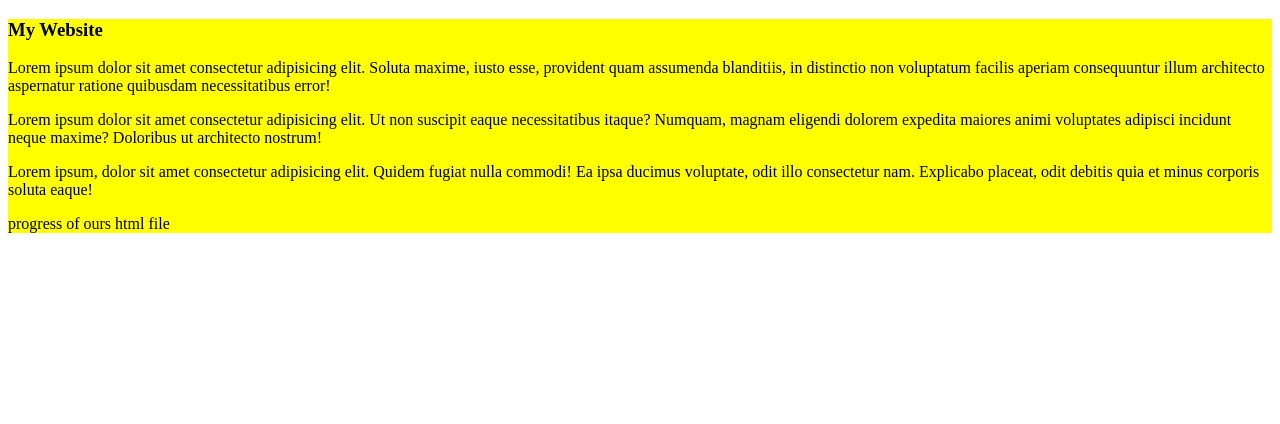
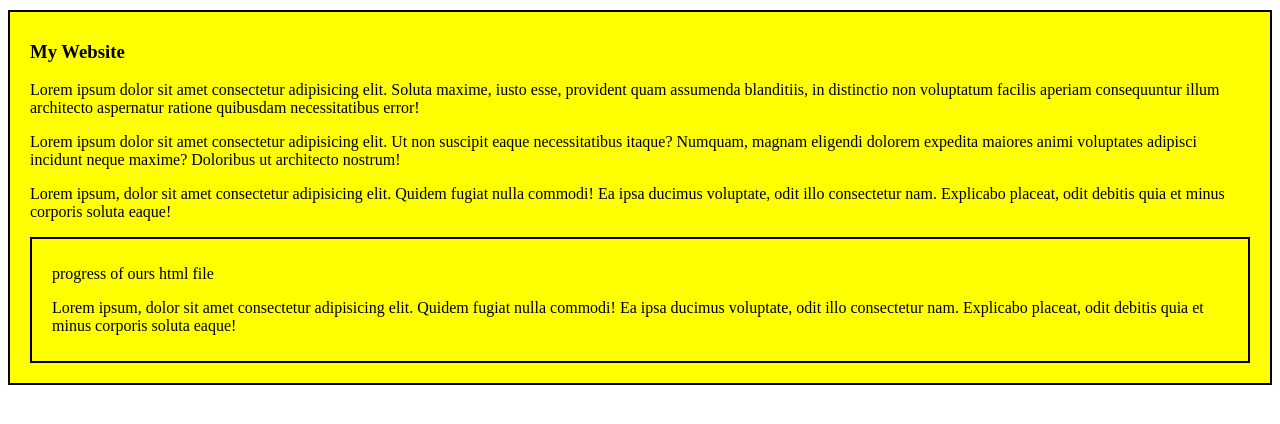
Before and after one commit to Mizan310/my-simple-website, a plain HTML site: page index.html in a window 1280 px wide. Drawn offline with Linux system fonts and the light colour scheme.

Commit message:
add extra line in my html

```diff
--- a/index.html
+++ b/index.html
@@ -31,6 +31,11 @@
         </p>
         <div>
             <p>progress of ours html file</p>
+            <p>
+            Lorem ipsum, dolor sit amet consectetur adipisicing elit. Quidem fugiat nulla commodi! Ea ipsa ducimus
+            voluptate,
+            odit illo consectetur nam. Explicabo placeat, odit debitis quia et minus corporis soluta eaque!
+        </p>
         </div>
     </div>
 
--- a/styles/index.css
+++ b/styles/index.css
@@ -1,3 +1,6 @@
 div {
     background-color: yellow;
+    padding: 10px 20px;
+    border: 2px solid black;
+    margin: 10px 0;
 }
```
